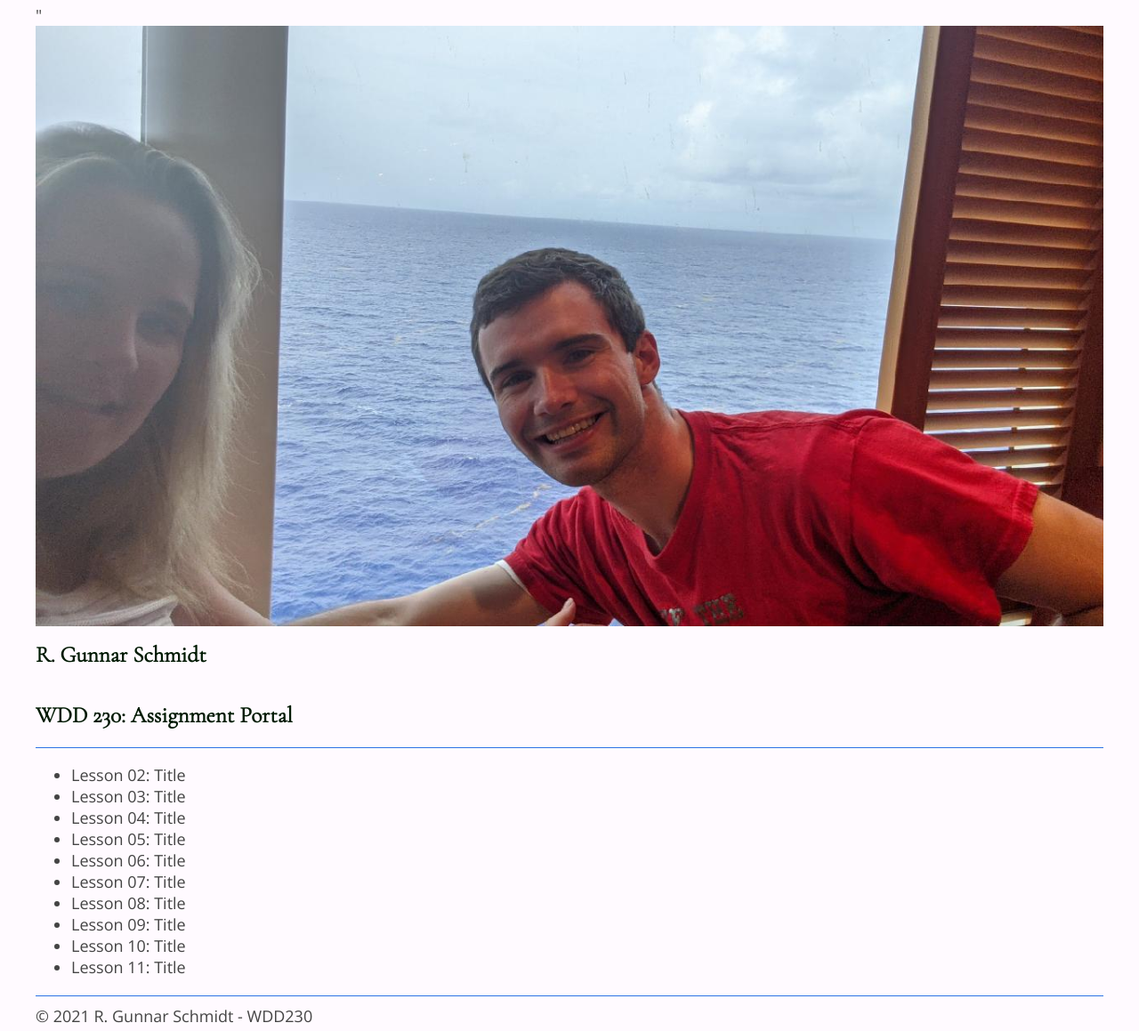
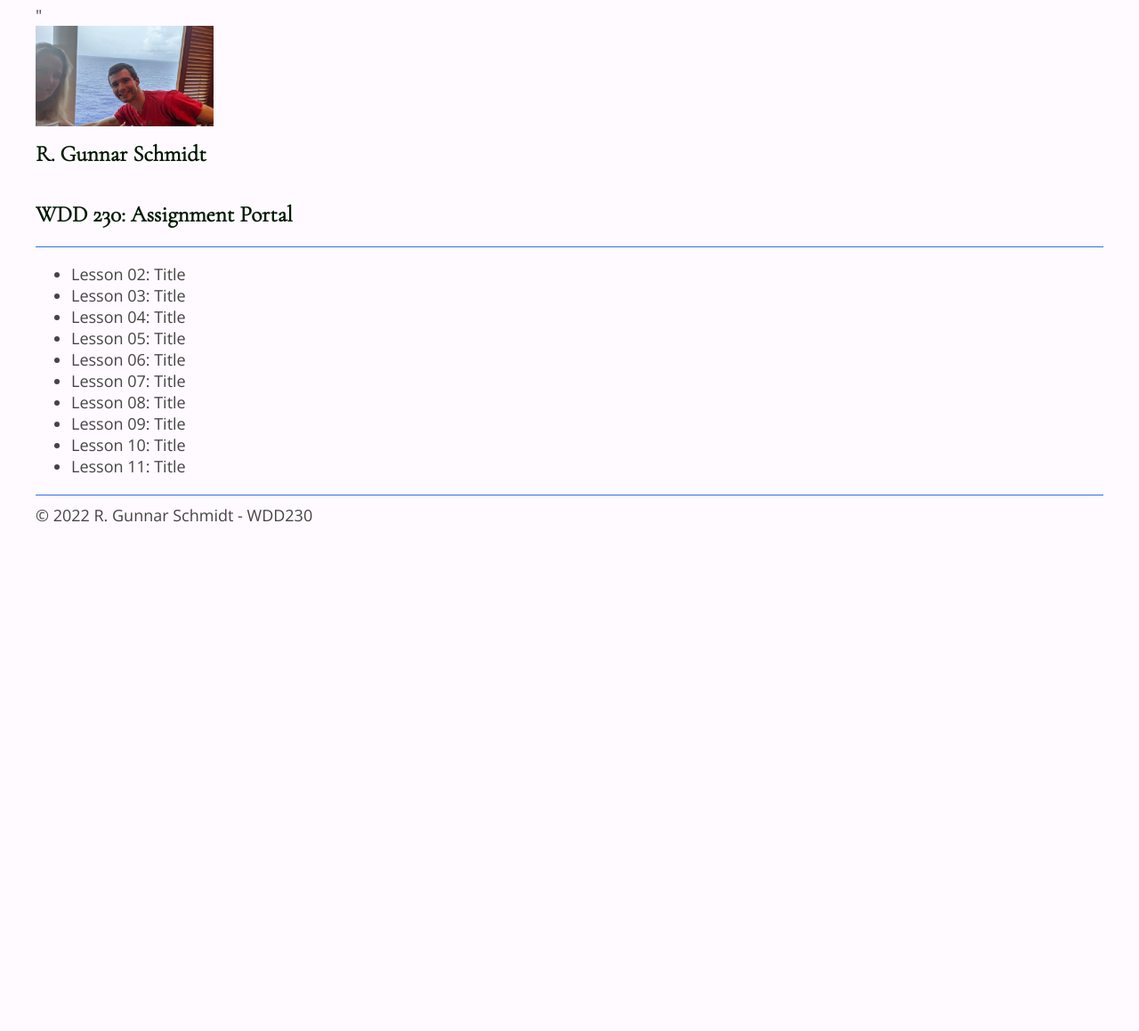
Before and after one commit to rgschmidt14/wdd230, a PHP site: page / in a window 1280 px wide. Shown: the whole page at 89% size. After the commit the page ends 587 px from the top, so only its background shows below. Run offline with PHP 8.4, Linux system fonts and the light colour scheme.

Commit message:
pic resize

```diff
--- a/css/style.css
+++ b/css/style.css
@@ -40,3 +40,6 @@ body {
       display: grid;
       grid-template-columns: 1em, 3em;
   }
+  header img {
+      width: 200px
+  }
--- a/index.html
+++ b/index.html
@@ -33,7 +33,7 @@
     </main>
     <footer>
       <div class="horizontal-line"></div>
-        &copy; 2021 R. Gunnar Schmidt - WDD230
+        &copy; 2022 R. Gunnar Schmidt - WDD230
     </footer>
   </body>
 </html>
```
